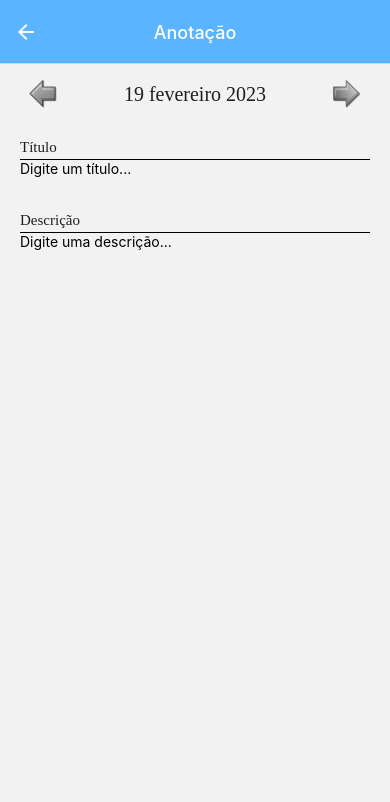
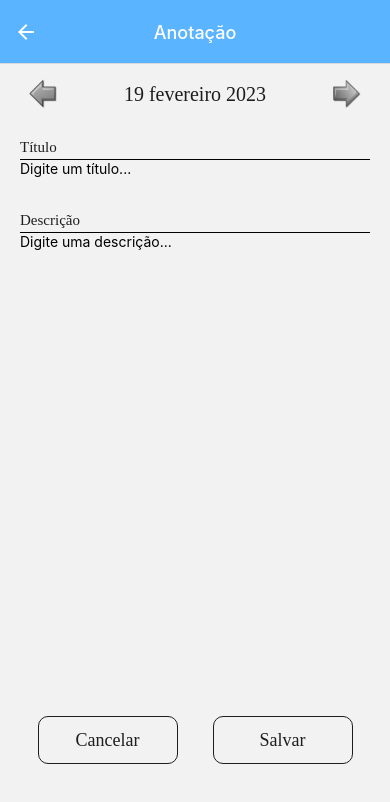
Before and after one commit to JaissonB/FeelingsDiary, a React Native app in the folder Mobile/: screen /CrudAnnotation in a window 390 px wide. Shown: the top 802 px of the page. Built offline with nearby package versions, Linux system fonts and the light colour scheme.

Commit message:
FD-4D state - add button
Adicionado botões nas anotações

```diff
--- a/Mobile/src/pages/CrudAnnotation/index.js
+++ b/Mobile/src/pages/CrudAnnotation/index.js
@@ -29,6 +29,7 @@ const CrudAnnotation = () => {
 
   return <>
     <View style={styles.safe}>
+      <View style={styles.ViewText}>
         <NavigateComponent />
         <Text style={styles.textlabelField}>Título</Text>
         <TextInput
@@ -48,6 +49,16 @@ const CrudAnnotation = () => {
           onChangeText={setdescricao}
         />
       </View>
+
+      <View style={styles.viewButtons}>
+        <TouchableOpacity style={styles.button} onPress={() => { }}>
+          <Text style={styles.buttonText}>Cancelar</Text>
+        </TouchableOpacity>
+        <TouchableOpacity style={styles.button} onPress={() => { }}>
+          <Text style={styles.buttonText}>Salvar</Text>
+        </TouchableOpacity>
+      </View>
+    </View>
   </>
 }
 
--- a/Mobile/src/pages/CrudAnnotation/styles.js
+++ b/Mobile/src/pages/CrudAnnotation/styles.js
@@ -4,14 +4,18 @@ const styles = StyleSheet.create({
 	safe: {
 		height: "100%",
 		paddingHorizontal: 20,
+		justifyContent: 'space-between',
+	},
+	ViewText: {
+		// Componentes de texto
 	},
 	componenteNavegacao: {
 		marginTop: 15,
 		marginBottom: 30,
 		paddingHorizontal: 8,
 		flexDirection: 'row',
-    justifyContent: 'space-between',
-    alignItems: 'center',
+		justifyContent: 'space-between',
+		alignItems: 'center',
 	},
 	arrow: {
 		width: 30,
@@ -31,7 +35,27 @@ const styles = StyleSheet.create({
 	},
 	inputTitle: {
 		marginBottom: "10%",
-  },
+	},
+
+	viewButtons: {
+		flexDirection: 'row',
+		justifyContent: 'space-around',
+		marginBottom: 80,
+	},
+	button: {
+		width: '40%',
+		borderRadius: 10,
+		borderColor: '#1E1E1E',
+		borderWidth: 1,
+		height: 48,
+		justifyContent: 'center',
+		alignItems: 'center',
+	},
+	buttonText: {
+		color: '#1E1E1E',
+		fontSize: 18,
+		fontFamily: 'Inter-Bold',
+	},
 });
 
 export default styles;
--- a/Mobile/src/pages/ListingAnnotation/index.js
+++ b/Mobile/src/pages/ListingAnnotation/index.js
@@ -1,7 +1,7 @@
 import React from "react";
-import { FlatList, Text, View, TouchableOpacity } from "react-native";
+import { FlatList, Text, View, TouchableOpacity, Image } from "react-native";
 import styles from "./styles";
-
+import add from "../../../assets/add.png";
 import { useNavigation } from "@react-navigation/native";
 
 const ListingAnnotation = () => {
@@ -86,9 +86,9 @@ const ListingAnnotation = () => {
     navigation.navigate('CrudAnnotation');
   };
 
-  const Item = ({ title, dateRegistration, semana }) => (
-    <>
-      <TouchableOpacity onPress={() => {DatailAnotation()}}>
+  const Item = ({ title, dateRegistration, semana }) => {
+    return <>
+      <TouchableOpacity onPress={() => { DatailAnotation() }}>
         <View style={styles.itemList}>
           <View style={styles.RigthItem}>
             <Text style={styles.labelDate}>19</Text>
@@ -102,7 +102,7 @@ const ListingAnnotation = () => {
         </View>
       </TouchableOpacity>
     </>
-  );
+  }
 
   return <>
     <View style={styles.safe}>
@@ -117,6 +117,9 @@ const ListingAnnotation = () => {
             semana={''} />
         }
       />
+      <TouchableOpacity style={styles.addButton} onPress={() => { DatailAnotation() }}>
+        <Image source={add} style={styles.more} />
+      </TouchableOpacity>
     </View>
   </>
 }
--- a/Mobile/src/pages/ListingAnnotation/styles.js
+++ b/Mobile/src/pages/ListingAnnotation/styles.js
@@ -6,8 +6,9 @@ const styles = StyleSheet.create({
 		height: "100%",
 		paddingHorizontal: 10,
 	},
+	container: {
 
-
+	},
 	itemList: {
 		flexDirection: "row",
 		borderBottomWidth: 1,
@@ -17,7 +18,6 @@ const styles = StyleSheet.create({
 		marginVertical: 10,
 		alignItems: 'center',
 	},
-
 	labelDate: {
 		color: '#1E1E1E',
 		fontFamily: 'Inter-Bold',
@@ -36,7 +36,21 @@ const styles = StyleSheet.create({
 		color: '#1E1E1E',
 		fontSize: 14,
 	},
-
+	addButton: {
+		right: 35,
+		width: 60,
+		bottom: 95,
+		height: 60,
+		borderRadius: 50,
+		position: "absolute",
+		alignItems: "center",
+		justifyContent: "center",
+		backgroundColor: '#5AB4FF',
+	},
+	more: {
+		width: 30,
+		height: 30,
+	},
 });
 
 export default styles;
```
Also changed, not shown: Mobile/assets/add.png (added). Lines whose indentation alone changed are shown as unchanged.
